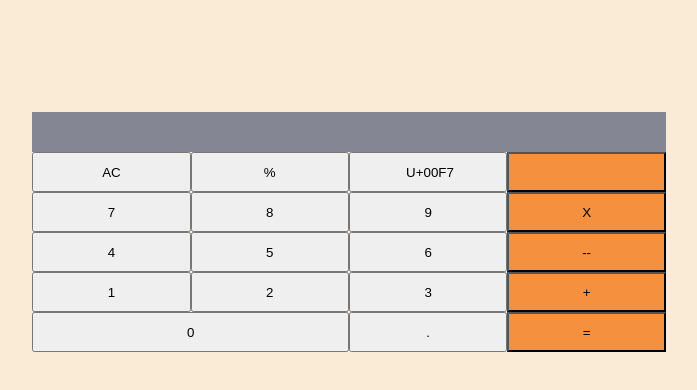
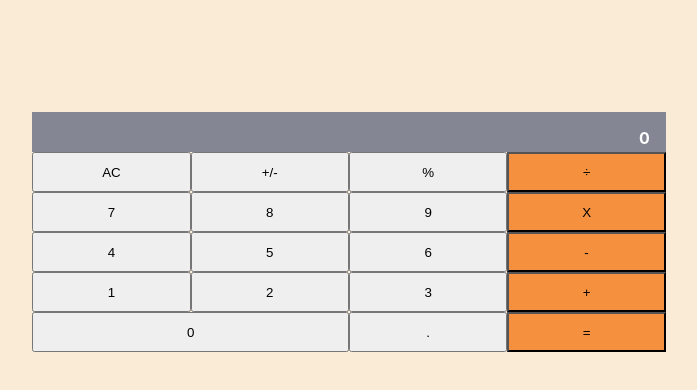
Before and after one commit to tarikbouari/Math_Magicians, a React (Create React App) app: page / in a window 1280 px wide. Shown: the top 390 px of the page, without its empty margins (291-988 px from the left). Built offline with nearby package versions, Linux system fonts and the light colour scheme.

Commit message:
add p tag

```diff
--- a/src/components/Table.js
+++ b/src/components/Table.js
@@ -1,12 +1,13 @@
 const Table = () => (
   <div className="container">
-    <div className="render" value="0" />
-
+    <div className="render">
+      <p>0</p>
+    </div>
     <div className="row1">
       <input type="button" className="ac" value="AC" />
+      <input type="button" className="ac" value="+/-" />
       <input type="button" className="ac" value="%" />
-      <input type="button" className="ac" value=" U+00F7" />
-      <input type="button" className="ac" />
+      <input type="button" className="ac" value="÷" />
     </div>
 
     <div className="row2">
@@ -19,7 +20,7 @@ const Table = () => (
       <input type="button" className="four" value="4" />
       <input type="button" className="five" value="5" />
       <input type="button" className="six" value="6" />
-      <input type="button" className="moins" value="--" />
+      <input type="button" className="moins" value="-" />
     </div>
 
     <div className="row4">
```
